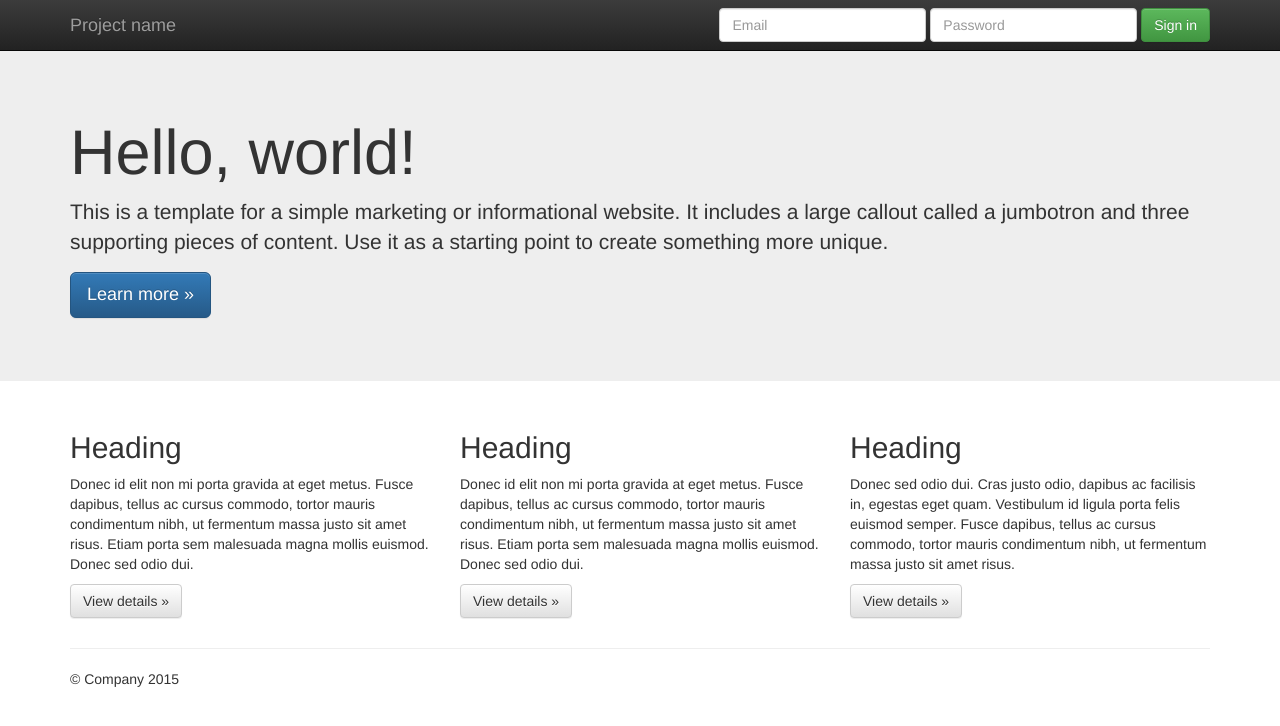
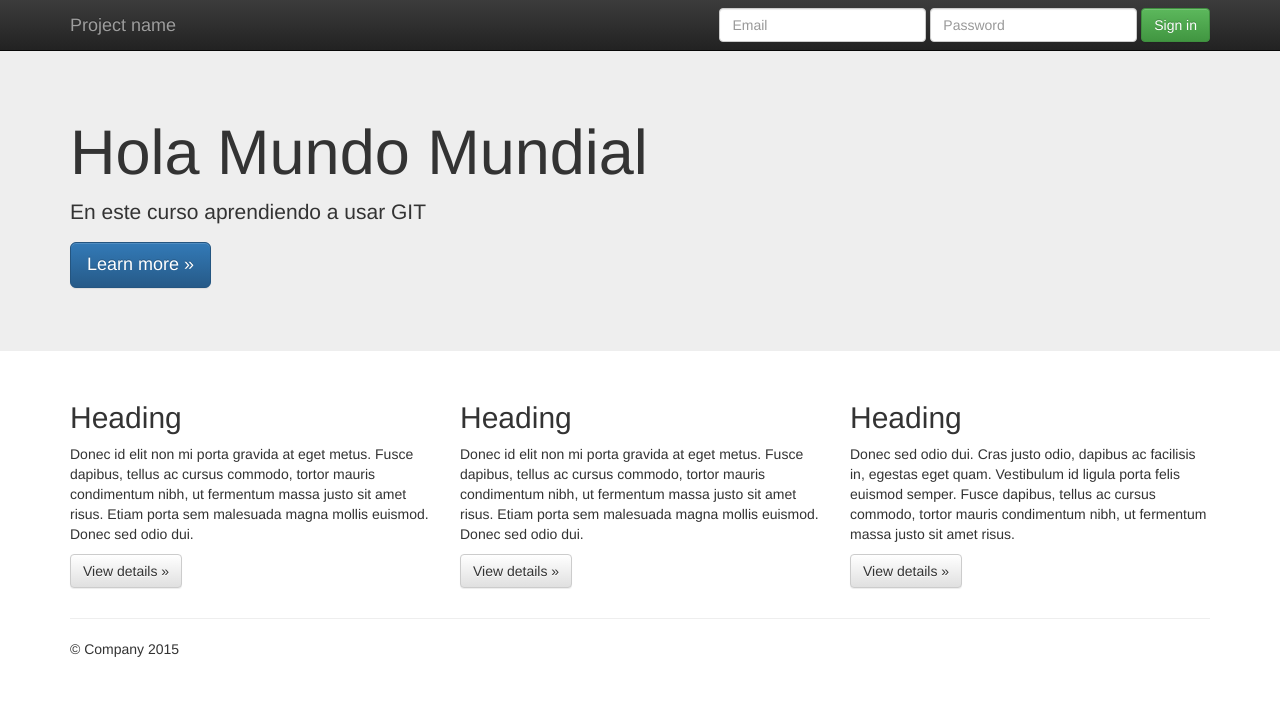
Before and after one commit to ainfantec/capacitacion, a plain HTML site: page index.html in a window 1280 px wide. Drawn offline with nearby package versions, Linux system fonts and the light colour scheme.

Commit message:
Se actualiza titulo de pagina y descripcion

```diff
--- a/index.html
+++ b/index.html
@@ -55,8 +55,8 @@
     <!-- Main jumbotron for a primary marketing message or call to action -->
     <div class="jumbotron">
       <div class="container">
-        <h1>Hello, world!</h1>
-        <p>This is a template for a simple marketing or informational website. It includes a large callout called a jumbotron and three supporting pieces of content. Use it as a starting point to create something more unique.</p>
+        <h1>Hola Mundo Mundial</h1>
+        <p>En este curso aprendiendo a usar GIT</p>
         <p><a class="btn btn-primary btn-lg" href="#" role="button">Learn more &raquo;</a></p>
       </div>
     </div>
```
